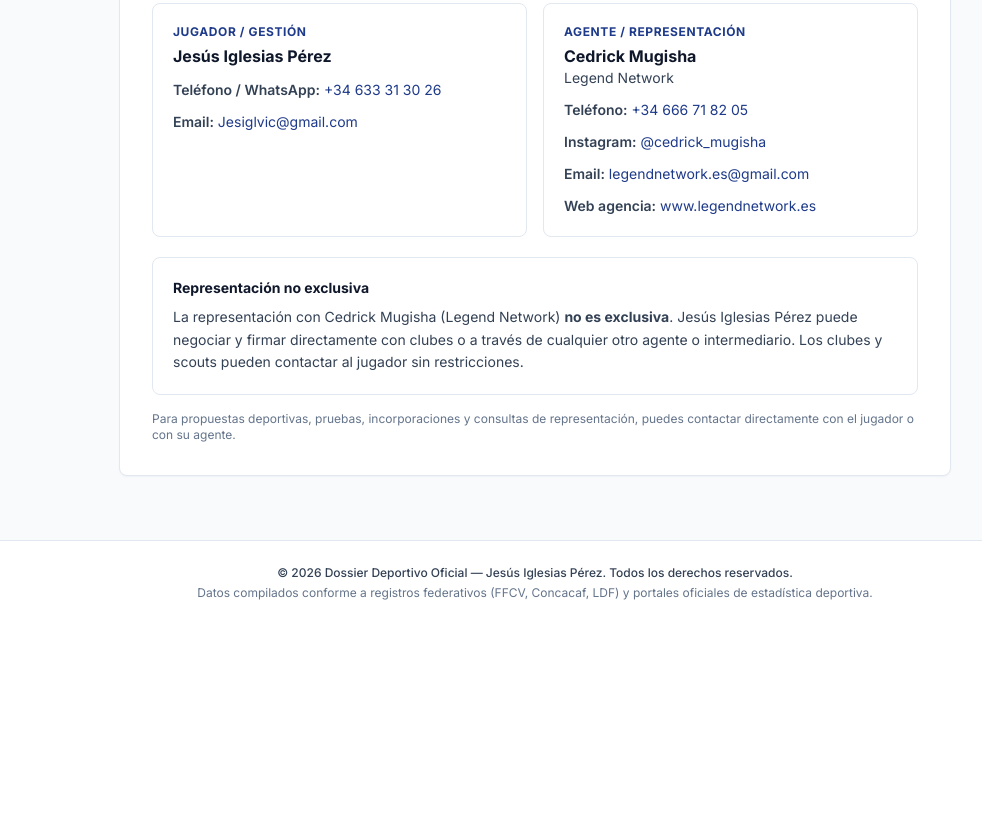
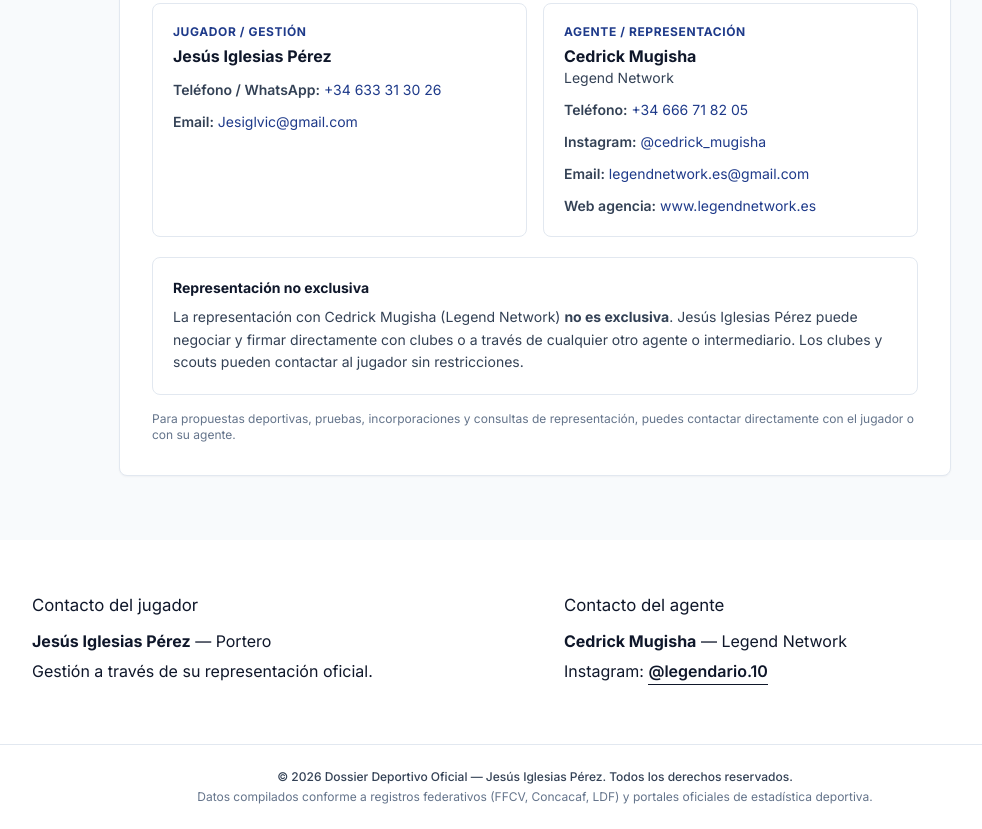
Before and after one commit to jesus-iglesias-perez/Jesus-iglesias-perez, a plain HTML site: page index.html in a window 1280 px wide. Shown: the part 9091-9920 px from the top of the page, without its empty margins (105-1087 px from the left). Before the commit the page ends 9716 px from the top, so only its background shows below. Drawn offline with nearby package versions, Linux system fonts and the light colour scheme.

Commit message:
Update index.html

```diff
--- a/index.html
+++ b/index.html
@@ -17,6 +17,58 @@
 <meta content="Portero 1,94 m disponible. 9.013 minutos. Internacional Sub-20 RD. Experiencia en España, Italia y LDF. Dossier con stats, vídeos y contacto." property="og:description"/>
 <meta content="Jesús" property="profile:first_name"/>
 <meta content="Iglesias Pérez" property="profile:last_name"/>
+<style>
+.scouting-contacto-wrap {
+  max-width: 1080px;
+  margin: 2rem auto;
+  padding: 0 1rem;
+  font-family: inherit;
+}
+
+.scouting-contacto-grid {
+  display: grid;
+  grid-template-columns: repeat(2, minmax(0, 1fr));
+  gap: 1rem;
+}
+
+.scouting-contacto-card {
+  background: rgba(255, 255, 255, 0.04);
+  border: 1px solid rgba(255, 255, 255, 0.14);
+  border-radius: 12px;
+  padding: 1.25rem;
+  box-sizing: border-box;
+}
+
+.scouting-contacto-card h3 {
+  margin: 0 0 0.75rem 0;
+  font-size: 1.05rem;
+}
+
+.scouting-contacto-card p {
+  margin: 0.4rem 0;
+  line-height: 1.45;
+}
+
+.scouting-ig-link {
+  display: inline-flex;
+  align-items: center;
+  gap: 0.35rem;
+  font-weight: 600;
+  text-decoration: none;
+  border-bottom: 1px solid currentColor;
+  padding-bottom: 1px;
+}
+
+.scouting-ig-link:hover {
+  opacity: 0.85;
+}
+
+@media (max-width: 720px) {
+  .scouting-contacto-grid {
+    grid-template-columns: 1fr;
+  }
+}
+</style>
 <!-- Datos Estructurados Schema.org (JSON-LD) para Google, Gemini, ChatGPT y Portales Deportivos -->
 <script type="application/ld+json">
     {
@@ -1100,6 +1152,27 @@ Total dossier: <strong class="text-brand-navy">9.013 minutos</strong>. Temporada
 </div>
 </div>
 </section>
+<section class="scouting-contacto-wrap" id="contacto-jugador-agente" aria-label="Contacto del jugador y contacto del agente">
+  <div class="scouting-contacto-grid">
+    <article class="scouting-contacto-card">
+      <h3>Contacto del jugador</h3>
+      <p><strong>Jesús Iglesias Pérez</strong> — Portero</p>
+      <p>Gestión a través de su representación oficial.</p>
+    </article>
+
+    <article class="scouting-contacto-card">
+      <h3>Contacto del agente</h3>
+      <p><strong>Cedrick Mugisha</strong> — Legend Network</p>
+      <p>
+        Instagram:
+        <a class="scouting-ig-link" href="https://www.instagram.com/legendario.10/" target="_blank" rel="noopener noreferrer">
+          @legendario.10
+        </a>
+      </p>
+    </article>
+  </div>
+</section>
+
 <!-- PIE DE PÁGINA INSTITUCIONAL -->
 <footer class="py-6 bg-white border-t border-brand-border text-center text-xs text-brand-muted">
 <div class="max-w-6xl mx-auto px-4">
```
